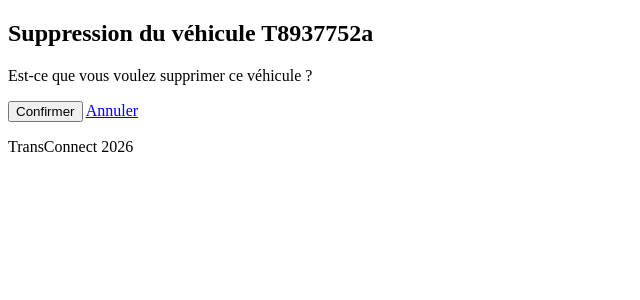
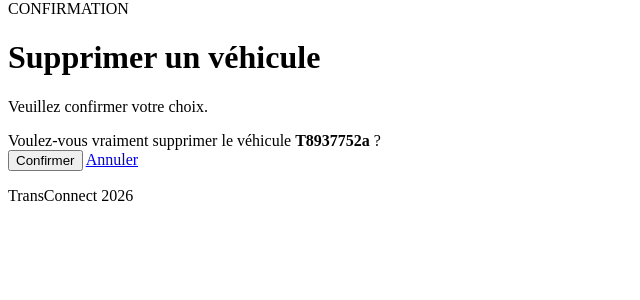
Before and after one commit to sinda-lazaar/django-workshop, a Django app: page /vehicules/delete/1/ in a window 1280 px wide. Shown: the part 98-398 px from the top of the page, without its empty margins (0-640 px from the left). Run offline with Django 5.2, Linux system fonts and the light colour scheme; data comes from the database, SQL or seed files in the repository.

Commit message:
Revamp vehicle deletion confirmation page
Updated the confirmation delete page for vehicles with a new layout and additional breadcrumb navigation.

```diff
--- a/transconnect/templates/vehicules/confirm_delete.html
+++ b/transconnect/templates/vehicules/confirm_delete.html
@@ -1,32 +1,47 @@
 
 {% extends 'base.html' %}
 
-{% block title %}
-Suppression du véhicule
-{% endblock %}
+{% block title %}Supprimer véhicule{% endblock %}
+{% block breadcrumb %}Véhicules / Suppression{% endblock %}
 
 {% block contenu %}
 
-<h2>
-    Suppression du véhicule {{ vehicule.immatriculation }}
-</h2>
+<div class="page-header">
+    <div>
+        <div class="page-label">CONFIRMATION</div>
+        <h1>Supprimer un véhicule</h1>
+        <p>Veuillez confirmer votre choix.</p>
+    </div>
+</div>
 
-<p>
-    Est-ce que vous voulez supprimer ce véhicule ?
-</p>
+<div class="card">
+    <div class="card-body">
+
+        <div class="alert">
+            <i class="fa-solid fa-triangle-exclamation"></i>
+            Voulez-vous vraiment supprimer le véhicule
+            <strong>{{ vehicule.immatriculation }}</strong> ?
+        </div>
 
         <form method="post">
-
             {% csrf_token %}
 
-    <button type="submit">
+            <div class="form-actions">
+
+                <button type="submit" class="btn btn-delete">
+                    <i class="fa-solid fa-trash"></i>
                     Confirmer
                 </button>
 
-    <a href="{% url 'vehicules:list' %}">
+                <a href="{% url 'vehicules:list' %}"
+                   class="btn btn-secondary">
                     Annuler
                 </a>
 
+            </div>
         </form>
 
+    </div>
+</div>
+
 {% endblock %}
```
Lines whose indentation alone changed are shown as unchanged.
